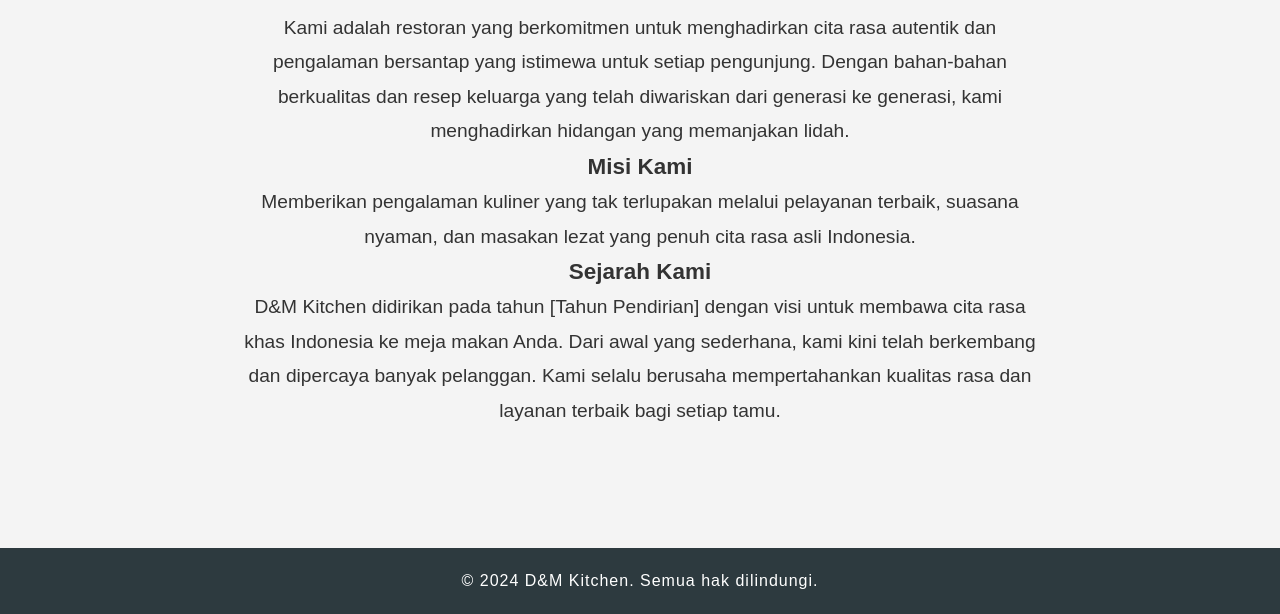
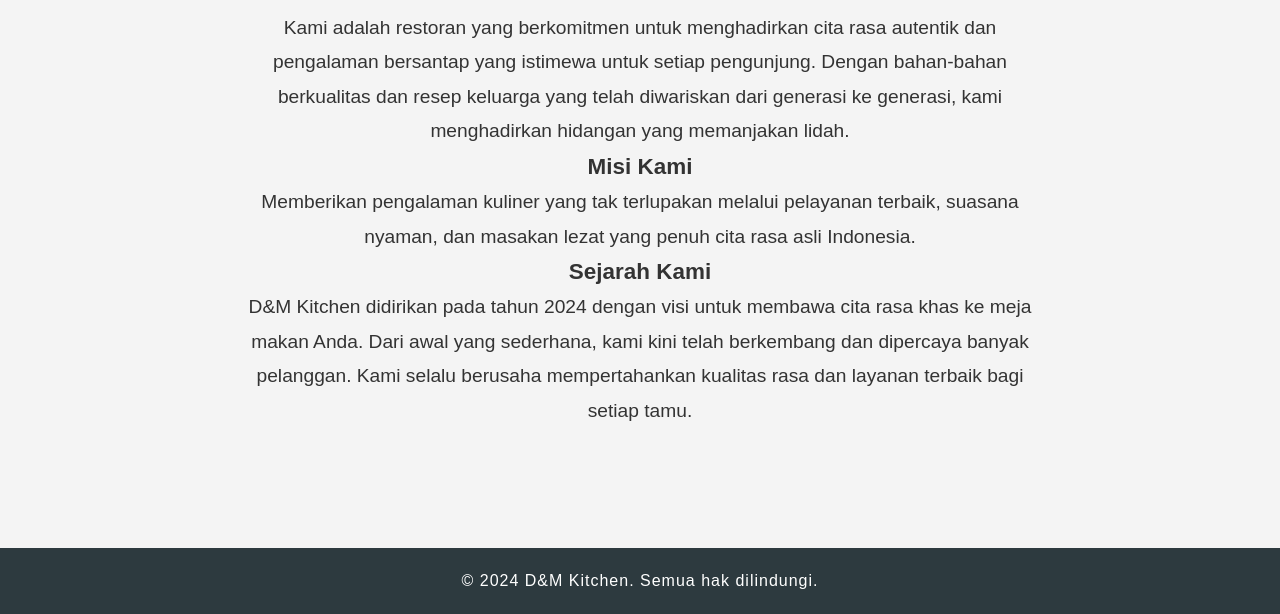
Before and after one commit to adinda1805/adinda18051, a plain HTML site: page tentang.html in a window 1280 px wide. Shown: the part 276-890 px from the top of the page. Drawn offline with Linux system fonts and the light colour scheme.

Commit message:
Update tentang.html

```diff
--- a/tentang.html
+++ b/tentang.html
@@ -29,7 +29,7 @@
         <p>Memberikan pengalaman kuliner yang tak terlupakan melalui pelayanan terbaik, suasana nyaman, dan masakan lezat yang penuh cita rasa asli Indonesia.</p>
 
         <h3>Sejarah Kami</h3>
-        <p>D&M Kitchen didirikan pada tahun [Tahun Pendirian] dengan visi untuk membawa cita rasa khas Indonesia ke meja makan Anda. Dari awal yang sederhana, kami kini telah berkembang dan dipercaya banyak pelanggan. Kami selalu berusaha mempertahankan kualitas rasa dan layanan terbaik bagi setiap tamu.</p>
+        <p>D&M Kitchen didirikan pada tahun 2024 dengan visi untuk membawa cita rasa khas ke meja makan Anda. Dari awal yang sederhana, kami kini telah berkembang dan dipercaya banyak pelanggan. Kami selalu berusaha mempertahankan kualitas rasa dan layanan terbaik bagi setiap tamu.</p>
     </div>
 </section>
 
```
